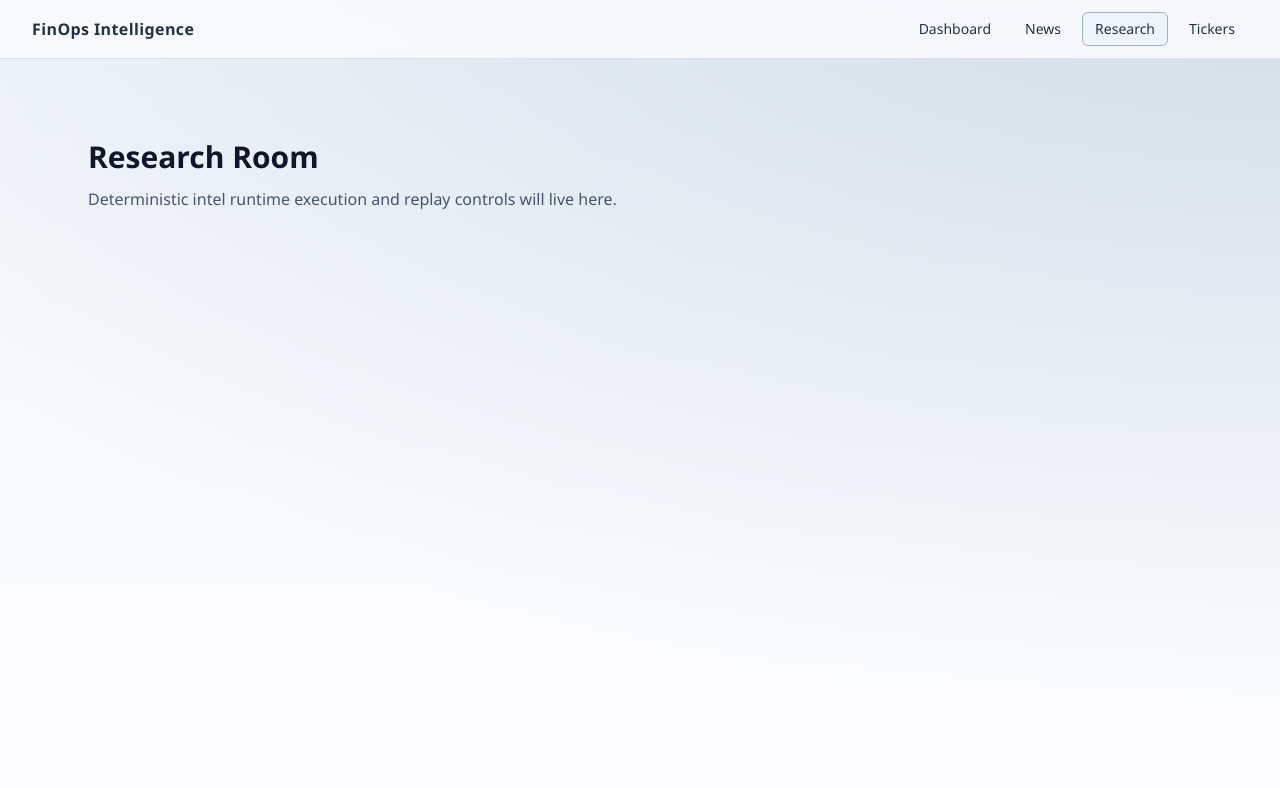
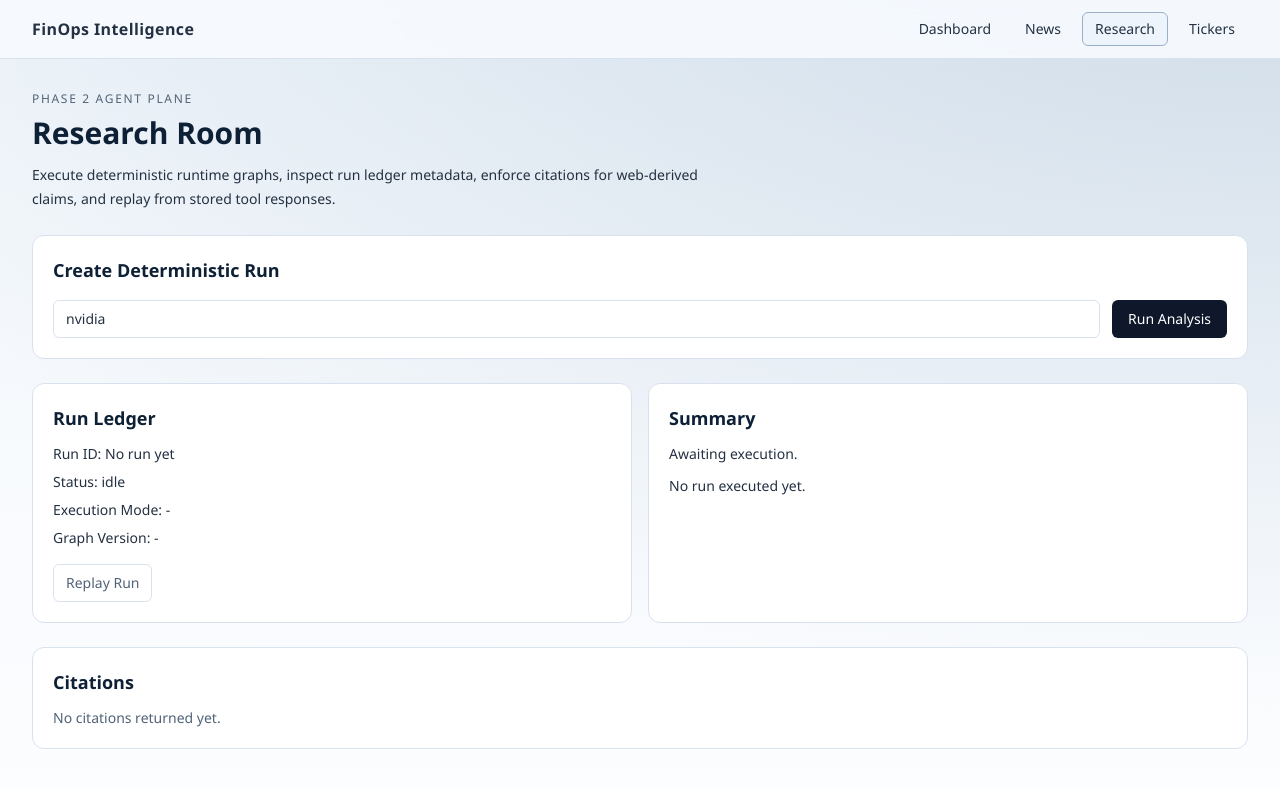
Before and after one commit to dyglo/FinOps, a Next.js app in the folder apps/web/: page /research in a window 1280 px wide. Shown: the top 788 px of the page. Built offline with nearby package versions, Linux system fonts and the light colour scheme.

Commit message:
feat(web): add deterministic research room with run ledger and replay flows

```diff
--- a/apps/web/app/research/page.tsx
+++ b/apps/web/app/research/page.tsx
@@ -1,8 +1,29 @@
+import { Suspense } from 'react';
+
+import { ResearchConsole } from '@/components/research/research-console';
+
+function ResearchLoading() {
+  return (
+    <div className="rounded-xl border border-[var(--line-soft)] bg-[var(--surface-1)] p-5 text-sm text-[var(--text-muted)]">
+      Loading deterministic runtime surfaces...
+    </div>
+  );
+}
+
 export default function ResearchPage() {
   return (
-    <main className="mx-auto max-w-6xl px-6 py-12">
-      <h1 className="text-3xl font-semibold text-slate-900">Research Room</h1>
-      <p className="mt-3 text-slate-600">Deterministic intel runtime execution and replay controls will live here.</p>
+    <main className="space-y-6">
+      <section>
+        <p className="text-xs uppercase tracking-[0.14em] text-[var(--text-muted)]">Phase 2 Agent Plane</p>
+        <h1 className="mt-2 text-3xl font-semibold text-[var(--text-strong)]">Research Room</h1>
+        <p className="mt-3 max-w-2xl text-sm leading-6 text-[var(--text-base)]">
+          Execute deterministic runtime graphs, inspect run ledger metadata, enforce citations for web-derived claims,
+          and replay from stored tool responses.
+        </p>
+      </section>
+      <Suspense fallback={<ResearchLoading />}>
+        <ResearchConsole />
+      </Suspense>
     </main>
   );
 }
--- /dev/null
+++ b/apps/web/components/research/research-console.tsx
@@ -0,0 +1,152 @@
+'use client';
+
+import { useMutation, useQuery } from '@tanstack/react-query';
+import { useMemo, useState } from 'react';
+
+import { finopsApiClient } from '@/lib/api/client';
+import type { IntelRunRead } from '@/lib/contracts/api';
+
+type RunOutput = {
+  summary?: string;
+  claims?: { claim: string; citations: string[] }[];
+  citations?: string[];
+  tool_count?: number;
+};
+
+export function ResearchConsole() {
+  const [query, setQuery] = useState('nvidia');
+  const [runId, setRunId] = useState<string | null>(null);
+
+  const createRun = useMutation({
+    mutationFn: async () => {
+      const response = await finopsApiClient.createIntelRun({
+        run_type: 'research_summary',
+        model_name: 'gpt-5-mini',
+        prompt_version: 'v1',
+        input_snapshot_uri: query,
+        input_payload: {
+          query,
+          limit: 5,
+          tool_name: 'news_document_search',
+        },
+        execution_mode: 'live',
+      });
+      return response.data;
+    },
+    onSuccess: (run) => {
+      setRunId(run.id);
+    },
+  });
+
+  const runQuery = useQuery({
+    queryKey: ['intel-run', runId],
+    enabled: Boolean(runId),
+    queryFn: async () => {
+      const response = await finopsApiClient.getIntelRun(runId as string);
+      return response.data;
+    },
+    refetchInterval: (queryData) => {
+      const state = (queryData.state.data as IntelRunRead | undefined)?.status;
+      if (!state || state === 'pending' || state === 'running') {
+        return 2000;
+      }
+      return false;
+    },
+  });
+
+  const replayRun = useMutation({
+    mutationFn: async () => {
+      if (!runId) {
+        throw new Error('No source run selected for replay');
+      }
+      const response = await finopsApiClient.replayIntelRun(runId, {});
+      return response.data;
+    },
+    onSuccess: (replay) => {
+      setRunId(replay.id);
+    },
+  });
+
+  const runData = runQuery.data;
+  const output = (runData?.output_payload ?? {}) as RunOutput;
+  const citations = output.citations ?? [];
+
+  const citationMessage = useMemo(() => {
+    if (!runData) {
+      return 'No run executed yet.';
+    }
+    if (runData.status === 'failed' && runData.error_message?.includes('Citations are required')) {
+      return 'Run failed because no citations were available for web-derived claims.';
+    }
+    if (citations.length === 0) {
+      return 'No citations available.';
+    }
+    return `${citations.length} citation(s) captured.`;
+  }, [citations.length, runData]);
+
+  return (
+    <section className="space-y-6">
+      <div className="rounded-xl border border-[var(--line-soft)] bg-[var(--surface-1)] p-5">
+        <h2 className="text-lg font-semibold text-[var(--text-strong)]">Create Deterministic Run</h2>
+        <div className="mt-4 grid gap-3 md:grid-cols-[1fr_auto]">
+          <input
+            value={query}
+            onChange={(event) => setQuery(event.target.value)}
+            className="w-full rounded-md border border-[var(--line-soft)] bg-white px-3 py-2 text-sm outline-none ring-sky-300 focus:ring"
+            placeholder="Research query"
+          />
+          <button
+            type="button"
+            onClick={() => createRun.mutate()}
+            disabled={createRun.isPending || query.trim().length < 2}
+            className="rounded-md bg-slate-900 px-4 py-2 text-sm font-medium text-white disabled:cursor-not-allowed disabled:bg-slate-400"
+          >
+            {createRun.isPending ? 'Executing...' : 'Run Analysis'}
+          </button>
+        </div>
+      </div>
+
+      <div className="grid gap-4 md:grid-cols-2">
+        <div className="rounded-xl border border-[var(--line-soft)] bg-[var(--surface-1)] p-5">
+          <h2 className="text-lg font-semibold text-[var(--text-strong)]">Run Ledger</h2>
+          <p className="mt-3 text-sm text-[var(--text-base)]">Run ID: {runId ?? 'No run yet'}</p>
+          <p className="mt-2 text-sm text-[var(--text-base)]">Status: {runData?.status ?? 'idle'}</p>
+          <p className="mt-2 text-sm text-[var(--text-base)]">Execution Mode: {runData?.execution_mode ?? '-'}</p>
+          <p className="mt-2 text-sm text-[var(--text-base)]">Graph Version: {runData?.graph_version ?? '-'}</p>
+          {runData?.error_message ? <p className="mt-2 text-sm text-red-700">Error: {runData.error_message}</p> : null}
+          <button
+            type="button"
+            onClick={() => replayRun.mutate()}
+            disabled={!runId || replayRun.isPending}
+            className="mt-4 rounded-md border border-[var(--line-soft)] px-3 py-2 text-sm text-[var(--text-strong)] disabled:cursor-not-allowed disabled:text-[var(--text-muted)]"
+          >
+            {replayRun.isPending ? 'Replaying...' : 'Replay Run'}
+          </button>
+        </div>
+
+        <div className="rounded-xl border border-[var(--line-soft)] bg-[var(--surface-1)] p-5">
+          <h2 className="text-lg font-semibold text-[var(--text-strong)]">Summary</h2>
+          <p className="mt-3 text-sm text-[var(--text-base)]">{output.summary ?? 'Awaiting execution.'}</p>
+          <p className="mt-3 text-sm text-[var(--text-base)]">{citationMessage}</p>
+        </div>
+      </div>
+
+      <div className="rounded-xl border border-[var(--line-soft)] bg-[var(--surface-1)] p-5">
+        <h2 className="text-lg font-semibold text-[var(--text-strong)]">Citations</h2>
+        {citations.length > 0 ? (
+          <ul className="mt-3 space-y-2 text-sm text-[var(--text-base)]">
+            {citations.map((citation) => (
+              <li key={citation} className="truncate rounded-md border border-[var(--line-soft)] bg-[var(--surface-0)] p-2">
+                <a href={citation} target="_blank" rel="noreferrer" className="text-sky-700">
+                  {citation}
+                </a>
+              </li>
+            ))}
+          </ul>
+        ) : (
+          <p className="mt-3 text-sm text-[var(--text-muted)]">No citations returned yet.</p>
+        )}
+      </div>
+    </section>
+  );
+}
```
